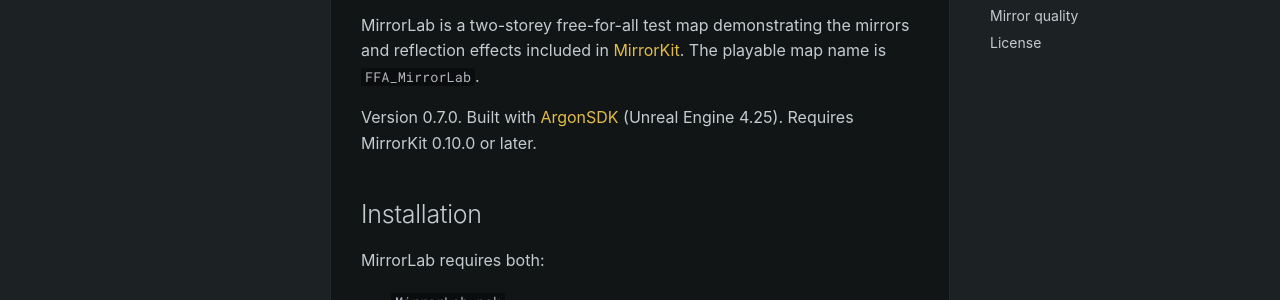
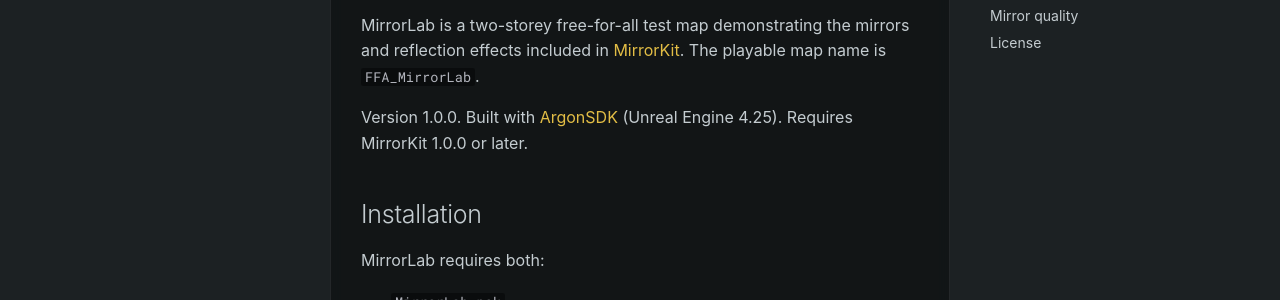
Before and after one commit to SageFlare/MirrorLab, an MkDocs documentation site: the page built from docs/index.md, in a window 1280 px wide and 900 px high. Shown: the part 194-494 px from the top of the window. Built offline with MkDocs 1.6.1 and Material for MkDocs 9.7.7, drawn with Linux system fonts in a browser that asks for light colours; some web fonts are replaced; comment, search, counter and statistics services are not loaded.

Commit message:
MirrorLab 1.0.0
Full public release for MirrorKit 1.0.0 (dependency >=1.0.0,<2.0.0), GPL-3.0.
Lighting data synced to the tested build (header-only resave).

Co-Authored-By: Claude Opus 5.5 <noreply@anthropic.com>

```diff
--- a/docs/index.md
+++ b/docs/index.md
@@ -4,7 +4,7 @@
 
 MirrorLab is a two-storey free-for-all test map demonstrating the mirrors and reflection effects included in [MirrorKit](https://github.com/SageFlare/MirrorKit). The playable map name is `FFA_MirrorLab`.
 
-Version 0.7.0. Built with [ArgonSDK](https://github.com/Chiv2-Community/ArgonSDK) (Unreal Engine 4.25). Requires MirrorKit 0.10.0 or later.
+Version 1.0.0. Built with [ArgonSDK](https://github.com/Chiv2-Community/ArgonSDK) (Unreal Engine 4.25). Requires MirrorKit 1.0.0 or later.
 
 ## Installation
 
--- a/mod.json
+++ b/mod.json
@@ -11,7 +11,7 @@
   "mod_dependencies": [
     {
       "repo_url": "https://github.com/SageFlare/MirrorKit",
-      "version": ">=0.10.0,<1.0.0"
+      "version": ">=1.0.0,<2.0.0"
     }
   ],
   "plugin_dependencies": [],
```
Also changed, not shown: README.md (+1 -1 lines), 1 other file.
